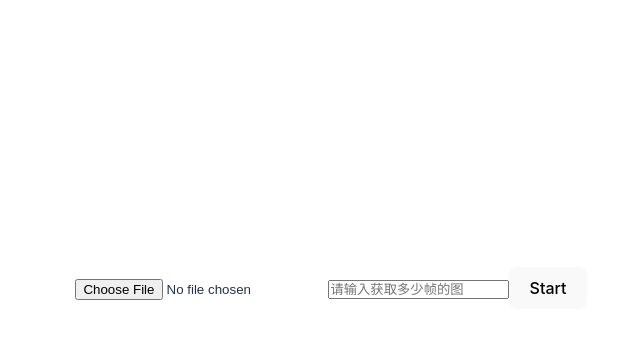
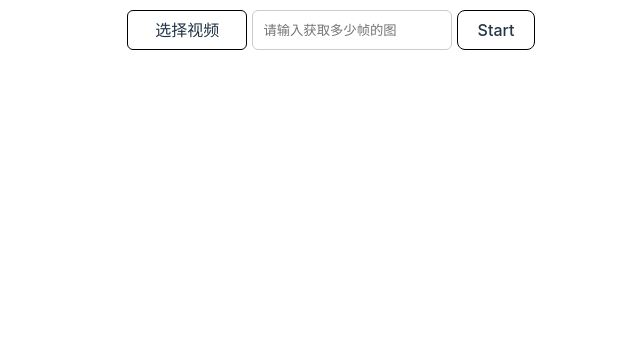
Before and after one commit to chen-y-q/video-frame-extraction, a Vue app: page / in a window 1280 px wide. Shown: the top 338 px of the page, without its empty margins (309-949 px from the left). Built offline with nearby package versions, Linux system fonts and the light colour scheme.

Commit message:
样式修改

```diff
--- a/src/views/index.vue
+++ b/src/views/index.vue
@@ -1,15 +1,17 @@
 <template>
   <div class="index-box">
+    <div class="tyle-list"></div>
     <div class="box">
+      <div class="check-file-btn btn" @click="checkBtn()">选择视频</div>
       <input type="file" class="file-btn" ref="inp" @input="inputChange" />
       <input
-        type="number"
+        type="text"
         class="num"
         placeholder="请输入获取多少帧的图"
         ref="inp2"
         @input="input2Change"
       />
-      <button class="btn" @click="startBtn()">Start</button>
+      <div class="start-btn btn" @click="startBtn()">Start</div>
     </div>
     <div class="show-img">
       <img :src="showImg" alt="" />
@@ -68,6 +70,7 @@ const input2Change = (e: any) => {
   num.value = e.target.value;
 };
 const startBtn = async () => {
+  if(!file.value) return
   for (let i = 0; i < num.value; i++) {
     const frame: any = await captureFrame(file.value, i);
     if (!frame) return;
@@ -76,6 +79,15 @@ const startBtn = async () => {
       showImg.value = imgList.value[0];
     }
   }
+};
+const checkBtn = () => {
+  const clickEvent = new MouseEvent('click', {
+    view: window,
+    bubbles: true,
+    cancelable: true,
+  });
+
+  inp.value.dispatchEvent(clickEvent);
 };
 // #endregion methods-end
 </script>
@@ -86,8 +98,59 @@ const startBtn = async () => {
   height: 100%;
   display: flex;
   flex-direction: column;
-  justify-content: center;
+  justify-content: flex-start;
   align-items: center;
+  .btn {
+    height: 40px;
+    border-radius: 8px;
+    border: 1px solid transparent;
+    padding: 0.6em 1.2em;
+    font-size: 1em;
+    font-weight: 500;
+    font-family: inherit;
+    cursor: pointer;
+    transition: border-color 0.25s;
+    display: flex;
+    justify-content: center;
+    align-items: center;
+    cursor: pointer;
+    &:hover {
+      border-color: #646cff;
+    }
+    &:focus,
+    &:focus-visible {
+      outline: 4px auto -webkit-focus-ring-color;
+    }
+  }
+  .box {
+    margin-top: 10px;
+    display: flex;
+    justify-content: center;
+    align-items: center;
+    .num {
+      width: 200px;
+      height: 40px;
+      border: 1px solid #ccc;
+      outline-style: none;
+      padding-left: 10px;
+      border-radius: 6px;
+    }
+  }
+  .file-btn {
+    display: none;
+  }
+  .check-file-btn {
+    width: 120px;
+    height: 40px;
+    border: 1px solid #000;
+
+    border-radius: 6px;
+    margin-right: 5px;
+  }
+  .start-btn{
+    border: 1px solid #000;
+    margin-left: 5px;
+  }
 }
 .show-img {
   width: 60%;
--- a/vite.config.ts
+++ b/vite.config.ts
@@ -4,5 +4,5 @@ import vue from '@vitejs/plugin-vue'
 // https://vitejs.dev/config/
 export default defineConfig({
   plugins: [vue()],
-  base:'/video-frame-extraction/'
+  base: process.env.NODE_ENV === 'production' ? '/video-frame-extraction/' : '/'
 })
```
